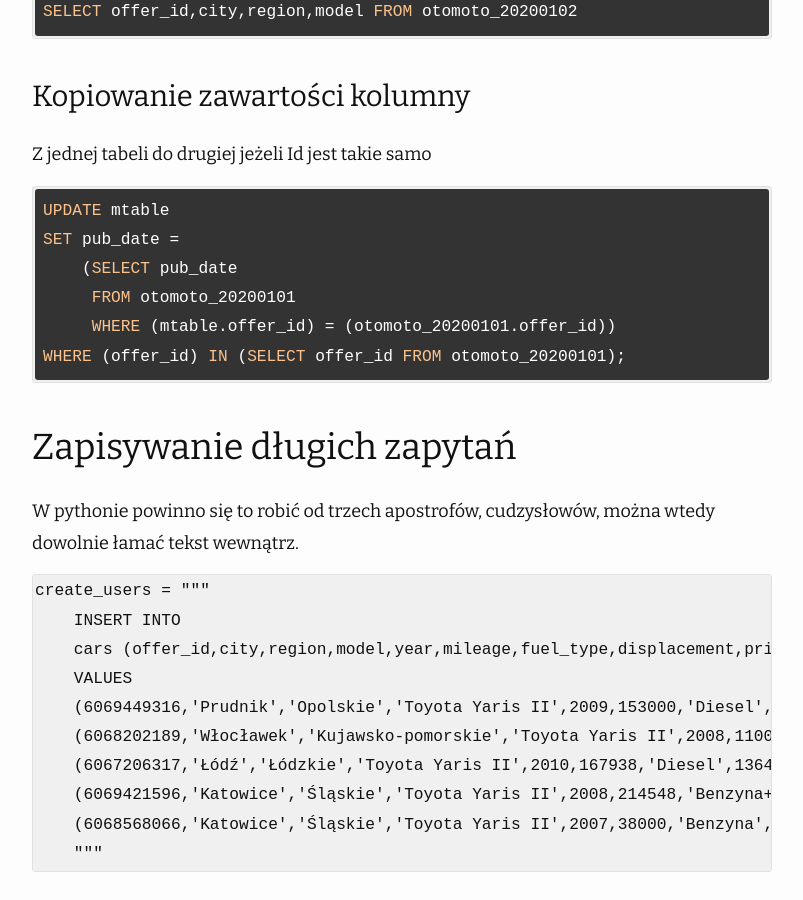
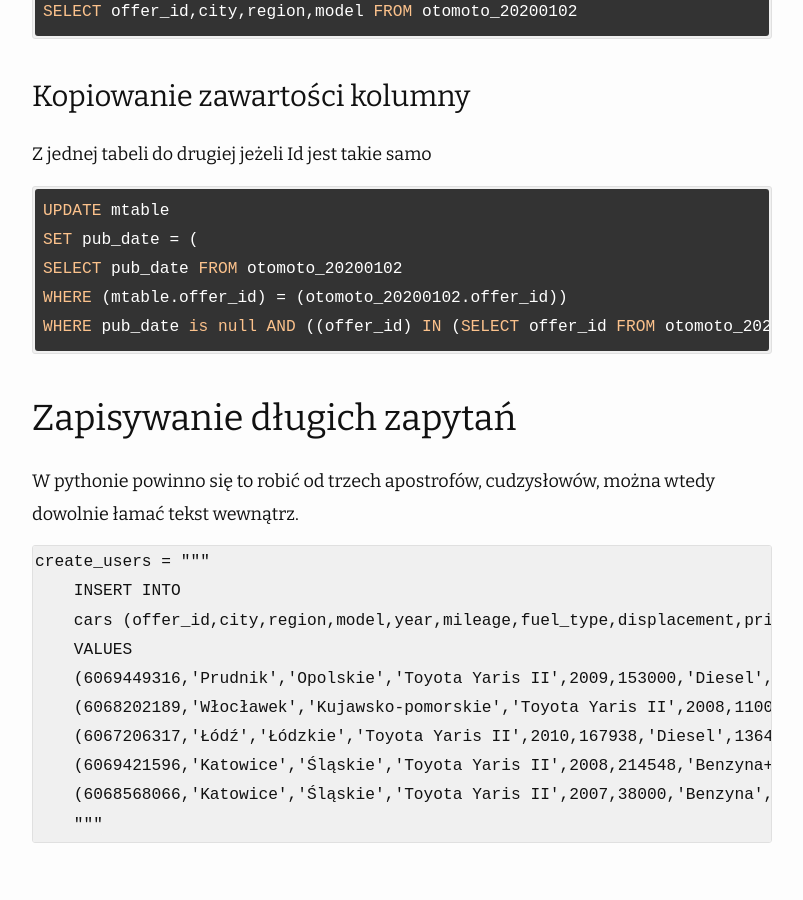
Before and after one commit to mgurg/mgurg.github.io, a Jekyll site: the page built from _posts/2020-03-15-SQL - podstawy.md, in a window 1280 px wide and 900 px high, scrolled down 1043 px. Shown: the whole window, without its empty margins (238-1041 px from the left). Built offline with Jekyll 4.4.1, drawn with Linux system fonts in a browser that asks for light colours; nearby versions of some CDN libraries; comment, search, counter and statistics services are not loaded.

Commit message:
Update 2020-03-15-SQL - podstawy.md

````diff
--- a/_posts/2020-03-15-SQL - podstawy.md
+++ b/_posts/2020-03-15-SQL - podstawy.md
@@ -40,11 +40,10 @@ Z jednej tabeli do drugiej jeżeli Id jest takie samo
 
 ```sql
 UPDATE mtable
-SET pub_date =
-    (SELECT pub_date
-     FROM otomoto_20200101
-     WHERE (mtable.offer_id) = (otomoto_20200101.offer_id))
-WHERE (offer_id) IN (SELECT offer_id FROM otomoto_20200101);
+SET pub_date = (
+SELECT pub_date FROM otomoto_20200102
+WHERE (mtable.offer_id) = (otomoto_20200102.offer_id))
+WHERE pub_date is null AND ((offer_id) IN (SELECT offer_id FROM otomoto_20200102));
 ```
 
 ## Zapisywanie długich zapytań
````
